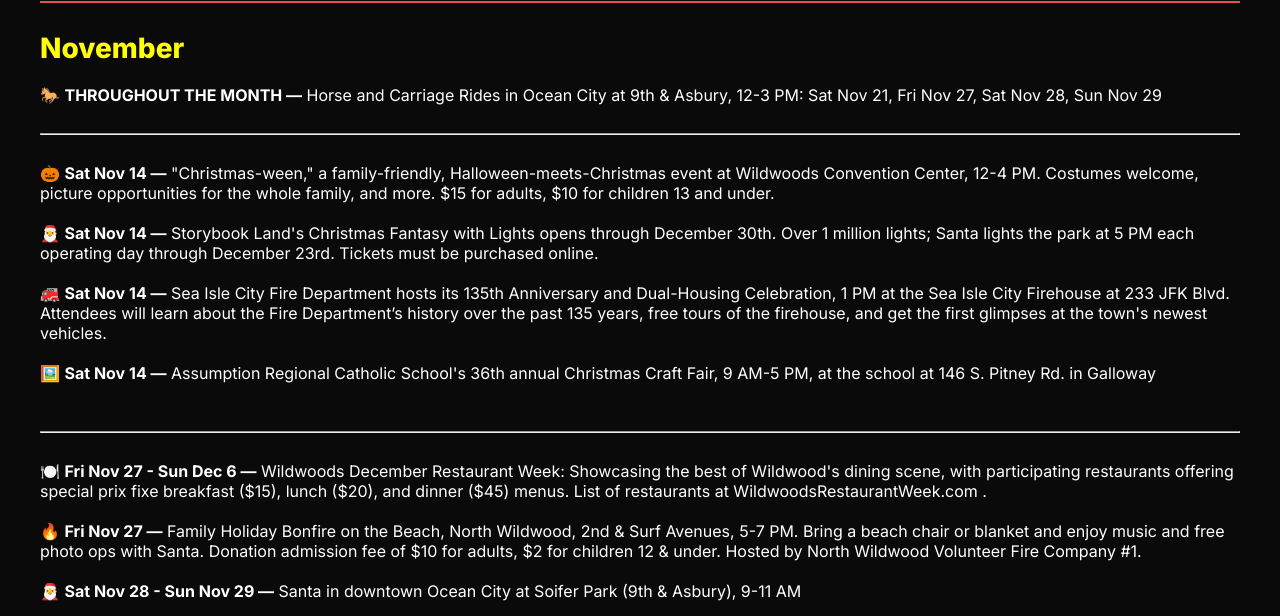
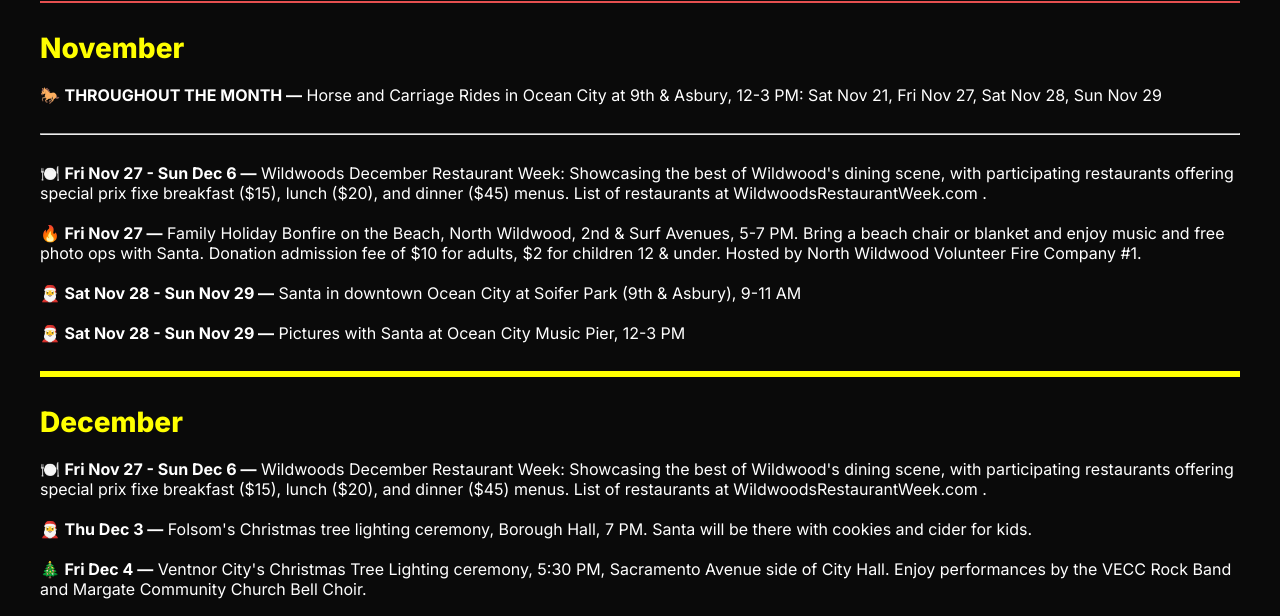
Before and after one commit to tsmacy/tsmacy, a plain HTML site: page events.html in a window 1280 px wide. Shown: the part 166-782 px from the top of the page. Drawn offline with Linux system fonts and the light colour scheme.

Commit message:
Update events.html

```diff
--- a/events.html
+++ b/events.html
@@ -98,27 +98,6 @@
   <hr>
   <br>
 
-🎃 <strong>Sat Nov 14 —</strong> "Christmas-ween," a family-friendly, Halloween-meets-Christmas event at Wildwoods Convention Center, 12-4 PM. Costumes welcome, picture opportunities for the whole family, and more. $15 for adults, $10 for children 13 and under.<br>
-
-  <br>
-
-🎅 <strong>Sat Nov 14 —</strong> Storybook Land's Christmas Fantasy with Lights opens through December 30th. Over 1 million lights; Santa lights the park at 5 PM each operating day through December 23rd. Tickets must be purchased online.<br>
-
-  <br>
-
-🚒 <strong>Sat Nov 14 —</strong> Sea Isle City Fire Department hosts its 135th Anniversary and Dual-Housing Celebration, 1 PM at the Sea Isle City Firehouse at 233 JFK Blvd. Attendees will learn about the Fire Department’s history over the past 135 years, free tours of the firehouse, and get the first glimpses at the town's newest vehicles.<br>
-
-  <br>
-
-🖼️ <strong>Sat Nov 14 —</strong> Assumption Regional Catholic School's 36th annual Christmas Craft Fair, 9 AM-5 PM, at the school at 146 S. Pitney Rd. in Galloway<br>
-
-  <br>
-
-
-  <br>
-  <hr>
-  <br>
-
 🍽️ <strong>Fri Nov 27 - Sun Dec 6 —</strong> Wildwoods December Restaurant Week: Showcasing the best of Wildwood's dining scene, with participating restaurants offering special prix fixe breakfast ($15), lunch ($20), and dinner ($45) menus. List of restaurants at WildwoodsRestaurantWeek.com .<br>
 
   <br>
@@ -150,6 +129,10 @@
 
   <br>
 
+🎅 <strong>Sat Dec 5 —</strong> Ventnor City Twilight Holiday Parade, 5 PM, along Ventnor Avenue. Marching bands, firetrucks, floats, classic cars, Mummers, Santa & Mrs. Claus, and more!<br>
+
+  <br>
+
 🎅 <strong>Sat Dec 5 —</strong> Egg Harbor City Winter Bazaar and Christmas Tree Lighting Ceremony - Bazaar 4-8 PM along Philadelphia Avenue, tree lighting at 7 PM on the 100 block of Philadelphia Avenue. Crafts, games, music, ice skating, pony rides, and more.<br>
 
   <br>
```
